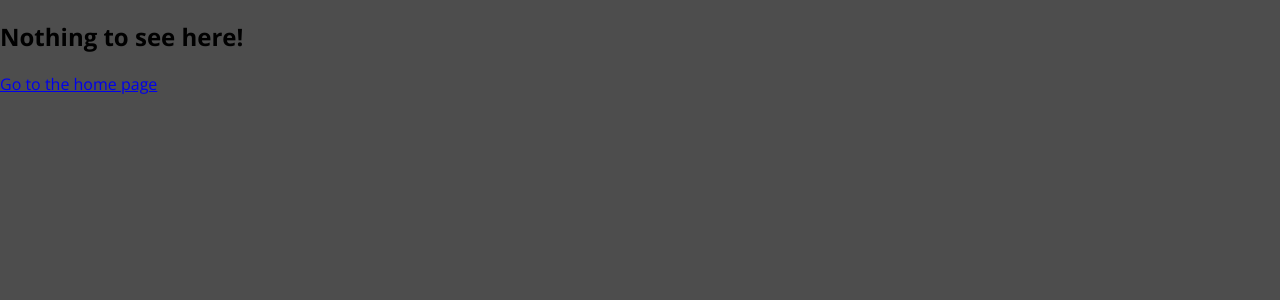
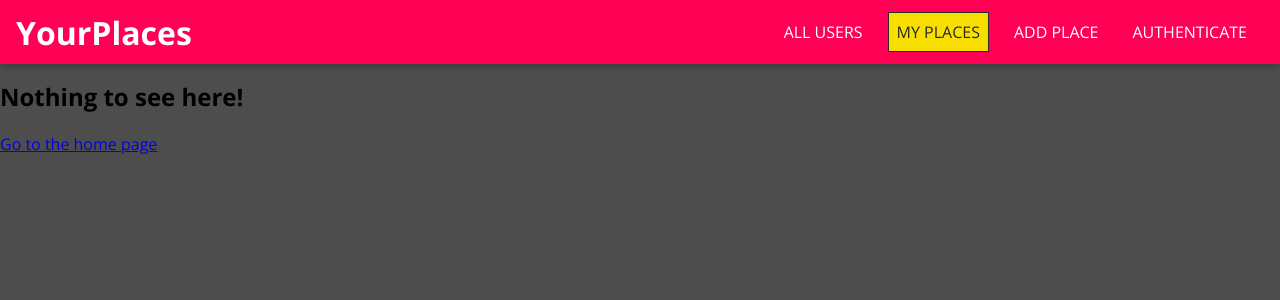
Before and after one commit to rodneygauna/udemy-mern, a React (Create React App) app in the folder frontend/: page /u1/places in a window 1280 px wide. Shown: the top 300 px of the page. Built offline with nearby package versions, Linux system fonts and the light colour scheme.

Commit message:
nav and header working

```diff
--- a/frontend/src/App.js
+++ b/frontend/src/App.js
@@ -4,15 +4,19 @@ import { BrowserRouter, Route, Routes } from "react-router-dom";
 import Users from "./user/pages/Users";
 import NewPlace from "./places/pages/NewPlace";
 import NoMatch from "./nomatch/pages/NoMatch";
+import MainNavigation from "./shared/components/Navigation/MainNavigation";
 
 const App = () => {
   return (
     <BrowserRouter>
-      <Routes>
-        <Route path="/" element={<Users />} />
-        <Route path="/places/new" element={<NewPlace />} />
-        <Route path="*" element={<NoMatch />} />
-      </Routes>
+      <MainNavigation />
+      <main>
+        <Routes>
+          <Route path="/" element={<Users />} />
+          <Route path="/places/new" element={<NewPlace />} />
+          <Route path="*" element={<NoMatch />} />
+        </Routes>
+      </main>
     </BrowserRouter>
   );
 };
--- /dev/null
+++ b/frontend/src/shared/components/Navigation/MainHeader.css
@@ -0,0 +1,23 @@
+.main-header {
+  width: 100%;
+  height: 4rem;
+  display: flex;
+  align-items: center;
+  position: fixed;
+  top: 0;
+  left: 0;
+  background: #ff0055;
+  box-shadow: 0 2px 6px rgba(0, 0, 0, 0.26);
+  padding: 0 1rem;
+  z-index: 5;
+}
+
+main {
+  margin-top: 5rem;
+}
+
+@media (min-width: 768px) {
+  .main-header {
+    justify-content: space-between;
+  }
+}
--- /dev/null
+++ b/frontend/src/shared/components/Navigation/MainHeader.js
@@ -0,0 +1,9 @@
+import React from "react";
+
+import "./MainHeader.css";
+
+const MainHeader = (props) => {
+  return <header className="main-header">{props.children}</header>;
+};
+
+export default MainHeader;
--- /dev/null
+++ b/frontend/src/shared/components/Navigation/MainNavigation.css
@@ -0,0 +1,45 @@
+.main-navigation__menu-btn {
+  width: 3rem;
+  height: 3rem;
+  background: transparent;
+  border: none;
+  display: flex;
+  flex-direction: column;
+  justify-content: space-around;
+  margin-right: 2rem;
+  cursor: pointer;
+}
+
+.main-navigation__menu-btn span {
+  display: block;
+  width: 3rem;
+  height: 2.5px;
+  background: white;
+}
+
+.main-navigation__title {
+  color: white;
+}
+
+.main-navigation__title a {
+  text-decoration: none;
+  color: white;
+}
+
+.main-navigation__header-nav {
+  display: none;
+}
+
+.main-navigation__drawer-nav {
+  height: 100%;
+}
+
+@media (min-width: 768px) {
+  .main-navigation__menu-btn {
+    display: none;
+  }
+
+  .main-navigation__header-nav {
+    display: block;
+  }
+}
--- /dev/null
+++ b/frontend/src/shared/components/Navigation/MainNavigation.js
@@ -0,0 +1,26 @@
+import React from "react";
+import { Link } from "react-router-dom";
+
+import MainHeader from "./MainHeader";
+import NavLinks from "./NavLinks";
+import "./MainNavigation.css";
+
+const MainNavigation = (props) => {
+  return (
+    <MainHeader>
+      <button className="main-navigation__menu-btn">
+        <span />
+        <span />
+        <span />
+      </button>
+      <h1 className="main-navigation__title">
+        <Link to="/">YourPlaces</Link>
+      </h1>
+      <nav>
+        <NavLinks />
+      </nav>
+    </MainHeader>
+  );
+};
+
+export default MainNavigation;
--- /dev/null
+++ b/frontend/src/shared/components/Navigation/NavLinks.css
@@ -0,0 +1,76 @@
+.nav-links {
+  list-style: none;
+  margin: 0;
+  padding: 0;
+  width: 100%;
+  height: 100%;
+  display: flex;
+  flex-direction: column;
+  justify-content: center;
+  align-items: center;
+}
+
+.nav-links li {
+  margin: 1rem;
+}
+
+.nav-links a {
+  border: 1px solid transparent;
+  color: #292929;
+  text-decoration: none;
+  padding: 0.5rem;
+}
+
+.nav-links a:hover,
+.nav-links a:active,
+.nav-links a.active {
+  background: #f8df00;
+  border-color: #292929;
+  color: #292929;
+}
+
+.nav-links button {
+  cursor: pointer;
+  border: 1px solid #292929;
+  color: #292929;
+  background: transparent;
+  padding: 0.5rem;
+  font: inherit;
+}
+
+.nav-links button:focus {
+  outline: none;
+}
+
+.nav-links button:hover,
+.nav-links button:active {
+  background: #292929;
+  color: white;
+}
+
+@media (min-width: 768px) {
+  .nav-links {
+    flex-direction: row;
+  }
+
+  .nav-links li {
+    margin: 0 0.5rem;
+  }
+
+  .nav-links a {
+    color: white;
+    text-decoration: none;
+  }
+
+  .nav-links button {
+    border: 1px solid white;
+    color: white;
+    background: transparent;
+  }
+
+  .nav-links button:hover,
+  .nav-links button:active {
+    background: #f8df00;
+    color: #292929;
+  }
+}
--- /dev/null
+++ b/frontend/src/shared/components/Navigation/NavLinks.js
@@ -0,0 +1,27 @@
+import React from "react";
+import { NavLink } from "react-router-dom";
+
+import "./NavLinks.css";
+
+const NavLinks = (props) => {
+  return (
+    <ul className="nav-links">
+      <li>
+        <NavLink to="/" exact>
+          ALL USERS
+        </NavLink>
+      </li>
+      <li>
+        <NavLink to="/u1/places">MY PLACES</NavLink>
+      </li>
+      <li>
+        <NavLink to="/places/new">ADD PLACE</NavLink>
+      </li>
+      <li>
+        <NavLink to="/auth">AUTHENTICATE</NavLink>
+      </li>
+    </ul>
+  );
+};
+
+export default NavLinks;
```
